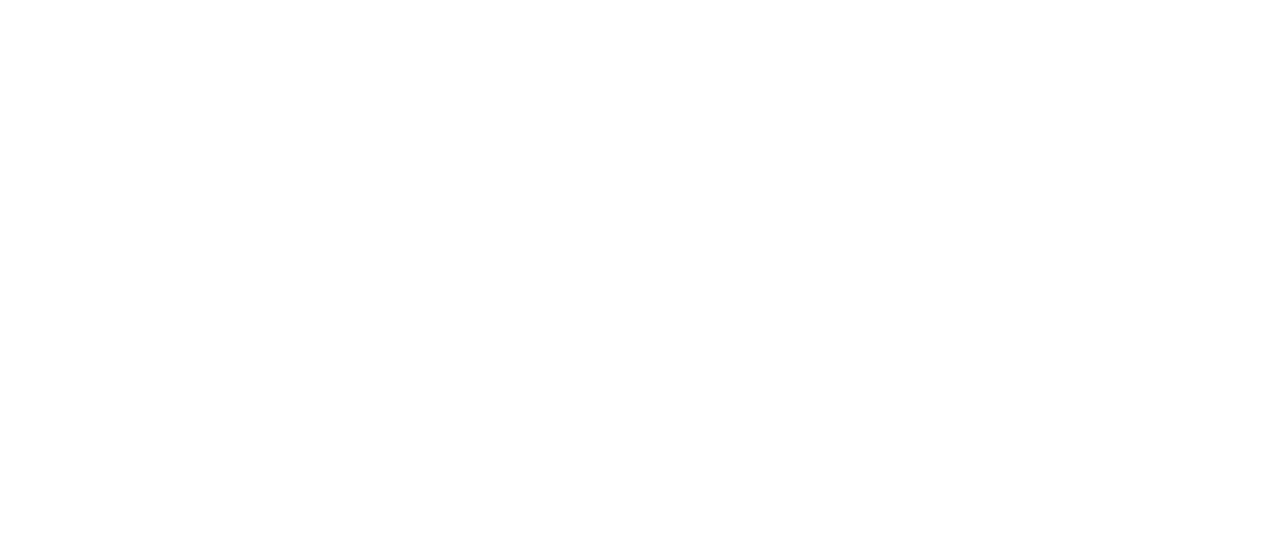
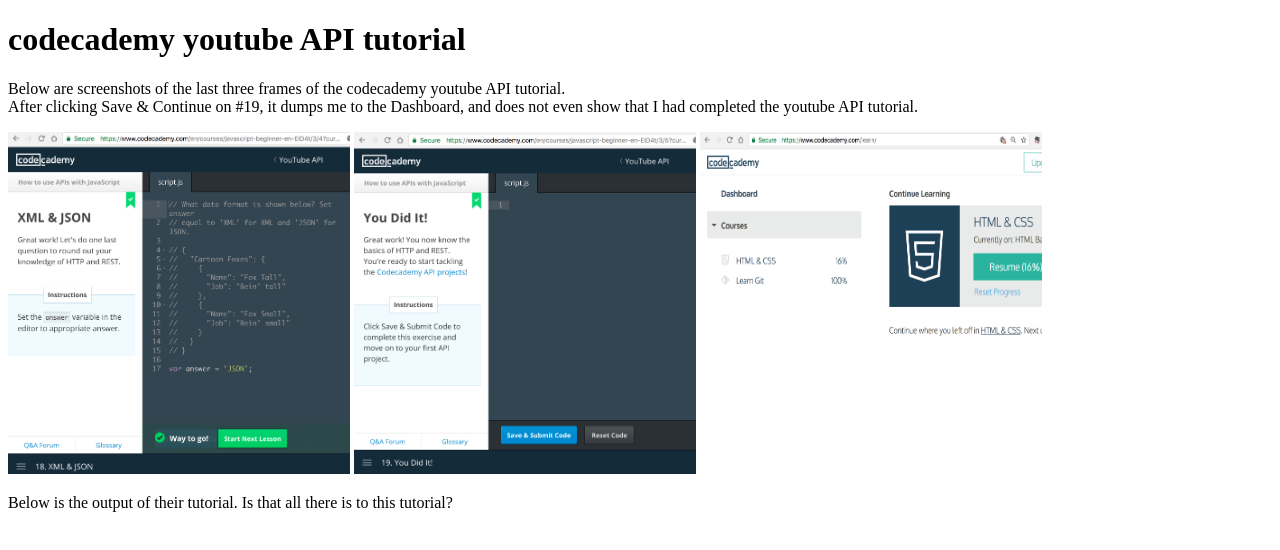
Before and after one commit to code-42/codecademy-youtubeAPI, a plain HTML site: page index.html in a window 1280 px wide. Drawn offline with Linux system fonts and the light colour scheme.

Commit message:
add images and dialog to index.html

```diff
--- a/index.html
+++ b/index.html
@@ -3,8 +3,18 @@
     <head>
         <script src="search.js" type="text/javascript"></script>
         <script src="https://apis.google.com/js/client.js?onload=onClientLoad" type="text/javascript"></script>
+        <title>codecademy youtube API tutorial</title>
     </head>
     <body>
+        <h1>codecademy youtube API tutorial</h1>
+        <p>
+            Below are screenshots of the last three frames of the codecademy youtube API tutorial.<br>After clicking Save & Continue on #19, it dumps me to the Dashboard, and does not even show that I had completed the youtube API tutorial.
+        </p>
+        <img src="codecademy18.png" alt="screenshot of finish lesson 18" height="342" width="342">
+        <img src="codecademy19.png" alt="screenshot of finish lesson 19" height="342" width="342">
+        <img src="codecademyAfter19.png" alt="screenshot of after clicking finish lesson 19" height="342" width="342">
+
+        <p>Below is the output of their tutorial.  Is that all there is to this tutorial?</p>
         <pre id="response"></pre>
     </body>
 </html>
```
Also changed, not shown: codecademy18.png (added), codecademy19.png (added), codecademyAfter19.png (added).
